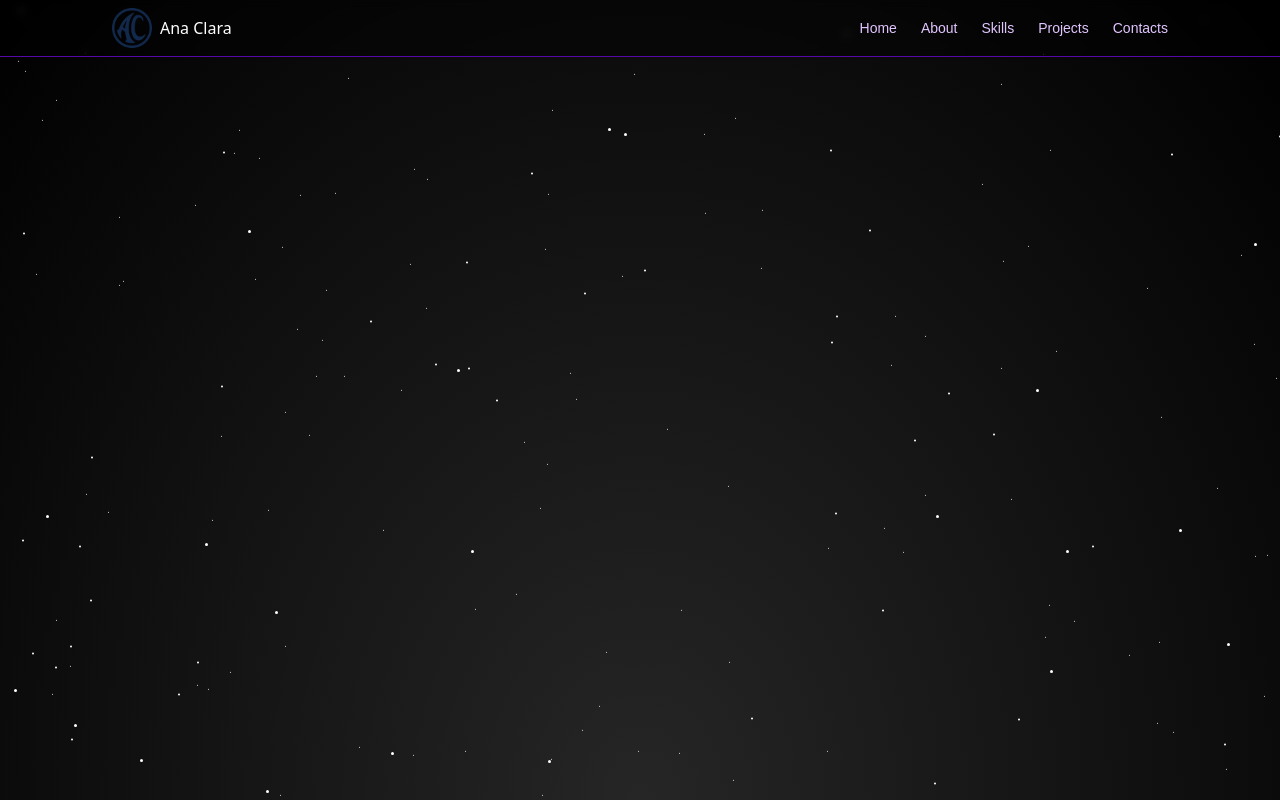
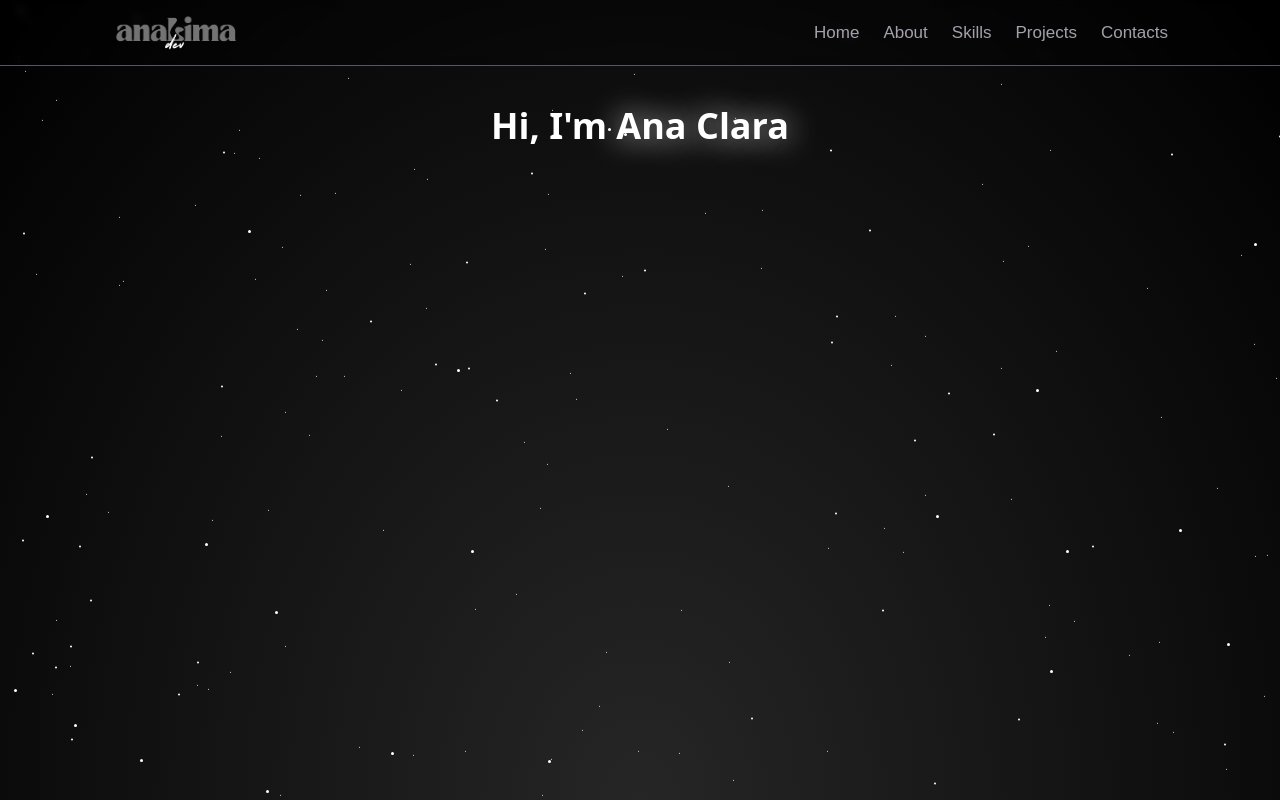
Before and after one commit to claroca07/Portifolio, a React (Vite) app in the folder my-portfolio/: page / in a window 1280 px wide. Built offline with nearby package versions, Linux system fonts and the light colour scheme.

Commit message:
feat: mudança de logo; início de banner; instalação de pacote de animação typing

```diff
--- a/my-portfolio/package.json
+++ b/my-portfolio/package.json
@@ -18,6 +18,7 @@
     "radix-ui": "^1.4.3",
     "react": "^19.2.4",
     "react-dom": "^19.2.4",
+    "react-type-animation": "^3.2.0",
     "shadcn": "^4.0.6",
     "tailwind-merge": "^3.5.0",
     "tw-animate-css": "^1.4.0"
--- a/my-portfolio/src/App.jsx
+++ b/my-portfolio/src/App.jsx
@@ -8,6 +8,9 @@ function App() {
 
       <div className="relative z-10">
         <Navbar />
+        <section className="flex justify-center">
+        <h1 className="text-white mt-10 text-4xl font-bold">Hi, I'm <span className="text-glow">Ana Clara</span></h1>
+        </section>
       </div>
     </div>
   )
--- a/my-portfolio/src/components/Navbar.jsx
+++ b/my-portfolio/src/components/Navbar.jsx
@@ -2,10 +2,9 @@ import logo from "../assets/img/logo.png"
 
 function Navbar() {
     return(
-        <nav className="navbar flex justify-between items-center bg-black/40 backdrop-blur-sm py-2">
+        <nav className="navbar flex justify-between items-center bg-black/30 backdrop-blur-sm py-3">
             <div className="flex items-center gap-2">
-                <img className="size-10" src={logo} alt="Logo" />
-                <h1 className="text-white">Ana Clara</h1>
+                <img className="w-32" src={logo} alt="Logo" />
             </div>
             <ul className="flex gap-6">
                 <li><a href="#home">Home</a></li>
--- a/my-portfolio/src/index.css
+++ b/my-portfolio/src/index.css
@@ -12,14 +12,14 @@
 
 .navbar{
   padding-inline: 7rem;
-  border-bottom: 1px solid rgb(86, 7, 170);
+  border-bottom: 1px solid rgb(91, 85, 98);
 }
 
 .navbar ul li {
   position: relative;
   cursor: pointer;
-  color: rgb(225, 197, 255);
-  font-size: 14px;
+  color: rgb(166, 160, 172);
+  font-size: 17px;
   font-family: "Sansation", sans-serif;
 }
 
@@ -31,13 +31,17 @@
   width: 0;
   height: 2px;
   border-radius: 1px;
-  background-color: #7943df;
+  background-color: #ffffff;
   transform: translateX(-50%);
   transition: width 0.3s ease;
 }
 
 .navbar ul li:hover::after {
   width: 100%;
+}
+
+.text-glow {
+  text-shadow: 0 0 30px rgba(255, 255, 255, 0.8);
 }
 
 @layer base {
```
Also changed, not shown: my-portfolio/src/assets/img/logo.png, 1 other file (tests, documents, lock files or other folders).
